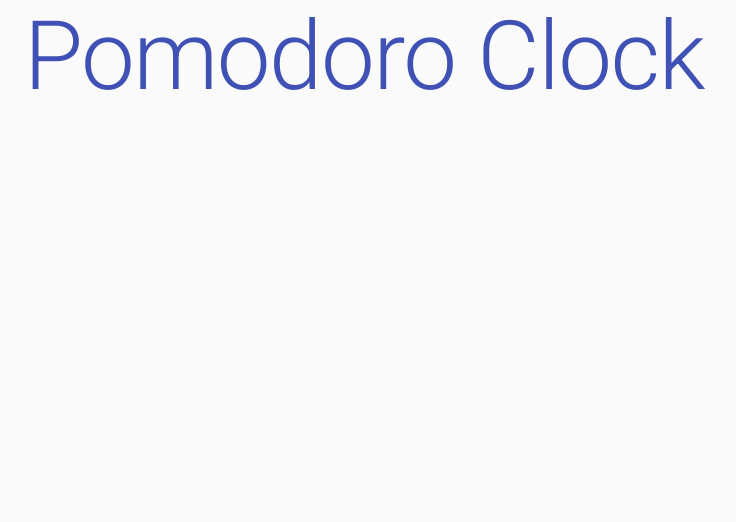
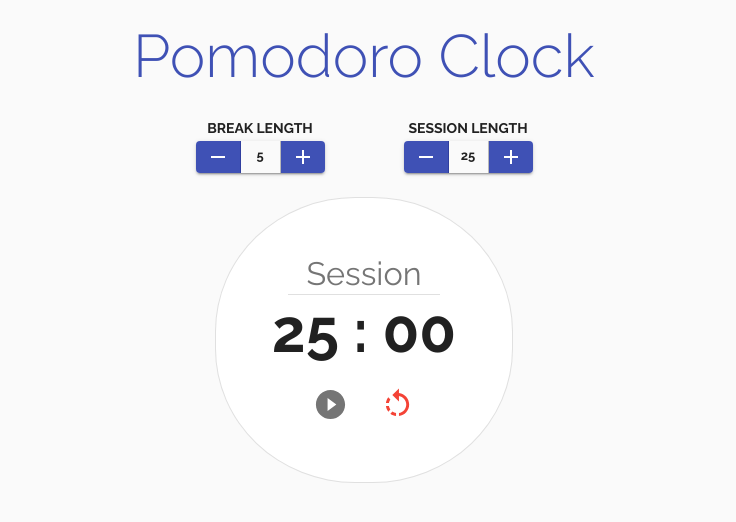
Before and after one commit to jeremy-ebinum/fcc-pomodoro-clock, a React app: page / in a window 1280 px wide. Shown: the top 522 px of the page, without its empty margins (276-1012 px from the left). Built offline with nearby package versions, Linux system fonts and the light colour scheme.

Commit message:
ui: add interface prototype

```diff
--- a/src/components/App/App.jsx
+++ b/src/components/App/App.jsx
@@ -1,14 +1,147 @@
 import React from "react";
+import { makeStyles } from "@material-ui/core/styles";
+import grey from "@material-ui/core/colors/grey";
+import Box from "@material-ui/core/Box";
 import Grid from "@material-ui/core/Grid";
+import Divider from "@material-ui/core/Divider";
+import Card from "@material-ui/core/Card";
+import CardContent from "@material-ui/core/CardContent";
+import CardActions from "@material-ui/core/CardActions";
+import AddIcon from "@material-ui/icons/Add";
+import RemoveIcon from "@material-ui/icons/Remove";
+import PlayCircleFilledIcon from "@material-ui/icons/PlayCircleFilled";
+import RotateLeftIcon from "@material-ui/icons/RotateLeft";
+import IconButton from "@material-ui/core/IconButton";
+import Button from "@material-ui/core/Button";
+import ButtonGroup from "@material-ui/core/ButtonGroup";
 import Typography from "@material-ui/core/Typography";
 
+const useStyles = makeStyles((theme) => ({
+  wrapper: {
+    margin: theme.spacing(0),
+    width: "100%",
+    flexGrow: 1,
+  },
+  disabledButton: { "&:disabled": { color: grey[900] } },
+  timer: {
+    borderRadius: "47%",
+    padding: theme.spacing(2),
+  },
+  content: { padding: theme.spacing(5) },
+  controls: {
+    display: "flex",
+    justifyContent: "center",
+    alignItems: "center",
+  },
+}));
+
 const App = () => {
+  const classes = useStyles();
+
   return (
-    <Grid container direction="column" justify="center" alignItems="center">
-      <Grid item xs={12}>
-        <Typography variant="h1" align="center" color="primary">
+    <Grid
+      className={classes.wrapper}
+      container
+      direction="column"
+      justify="center"
+      alignContent="center"
+      alignItems="center"
+      spacing={3}
+    >
+      <Grid item>
+        <Typography variant="h2" component="h1" align="center" color="primary">
           Pomodoro Clock
         </Typography>
+      </Grid>
+
+      <Grid container spacing={1} justify="center" item>
+        <Grid
+          container
+          direction="column"
+          justify="center"
+          alignItems="center"
+          item
+          xs={12}
+          sm={4}
+          md={2}
+        >
+          <Typography variant="button" align="center">
+            <Box fontWeight="bold">Break Length</Box>
+          </Typography>
+          <ButtonGroup variant="contained" color="primary" size="small">
+            <Button>
+              <RemoveIcon />
+            </Button>
+
+            <Button className={classes.disabledButton} variant="text" disabled>
+              <Box fontWeight="bold">5</Box>
+            </Button>
+
+            <Button>
+              <AddIcon />
+            </Button>
+          </ButtonGroup>
+        </Grid>
+
+        <Grid
+          container
+          direction="column"
+          justify="center"
+          alignItems="center"
+          item
+          xs={12}
+          sm={4}
+          md={2}
+        >
+          <Typography variant="button" align="center">
+            <Box fontWeight="bold">Session Length</Box>
+          </Typography>
+          <ButtonGroup variant="contained" size="small" color="primary">
+            <Button>
+              <RemoveIcon />
+            </Button>
+
+            <Button className={classes.disabledButton} variant="text" disabled>
+              <Box fontWeight="bold">25</Box>
+            </Button>
+
+            <Button>
+              <AddIcon />
+            </Button>
+          </ButtonGroup>
+        </Grid>
+      </Grid>
+
+      <Grid
+        container
+        direction="column"
+        justify="center"
+        alignItems="center"
+        item
+        xs={12}
+      >
+        <Card className={classes.timer} variant="outlined">
+          <CardContent className={classes.content}>
+            <Typography variant="h4" component="span" align="center">
+              <Box color="text.secondary">Session</Box>
+            </Typography>
+
+            <Divider variant="middle" />
+
+            <Typography variant="h2" component="span" align="center">
+              <Box fontWeight="bold">25 : 00</Box>
+            </Typography>
+
+            <CardActions className={classes.controls}>
+              <IconButton aria-label="start/pause">
+                <PlayCircleFilledIcon color="action" fontSize="large" />
+              </IconButton>
+              <IconButton aria-label="reset">
+                <RotateLeftIcon color="error" fontSize="large" />
+              </IconButton>
+            </CardActions>
+          </CardContent>
+        </Card>
       </Grid>
     </Grid>
   );
--- /dev/null
+++ b/src/components/GlobalStyles/GlobalStyles.jsx
@@ -0,0 +1,49 @@
+import React from "react";
+import PropTypes from "prop-types";
+import { makeStyles } from "@material-ui/core/styles";
+
+const useStyles = makeStyles((theme) => ({
+  /* stylelint-disable-next-line */
+  "@global": {
+    html: {
+      WebkitFontSmoothing: "antialiased",
+      MozOsxFontSmoothing: "grayscale",
+      margin: 0,
+      padding: 0,
+      boxSizing: "border-box",
+    },
+    "*, *::before, *::after": {
+      boxSizing: "inherit",
+    },
+    "strong, b": {
+      fontWeight: "bolder",
+    },
+    body: {
+      color: theme.palette.text.primary,
+      ...theme.typography.body2,
+      backgroundColor: theme.palette.background.default,
+      "@media print": {
+        backgroundColor: theme.palette.common.white,
+      },
+      "&::backdrop": {
+        backgroundColor: theme.palette.background.default,
+      },
+    },
+  },
+}));
+
+const GlobalStyles = ({ children }) => {
+  useStyles();
+
+  return <>{children}</>;
+};
+
+GlobalStyles.propTypes = {
+  children: PropTypes.node,
+};
+
+GlobalStyles.defaultProps = {
+  children: null,
+};
+
+export default GlobalStyles;
--- a/src/index.js
+++ b/src/index.js
@@ -5,12 +5,29 @@ import {
   responsiveFontSizes,
   ThemeProvider,
 } from "@material-ui/core/styles";
-import CssBaseline from "@material-ui/core/CssBaseline";
 
 import "./styles/main.scss";
+import CustomCssBaseline from "./components/GlobalStyles/GlobalStyles";
 import App from "./components/App/App";
 
-let theme = createMuiTheme();
+let theme = createMuiTheme({
+  palette: {
+    background: {},
+  },
+  typography: {
+    fontFamily: [
+      "Raleway",
+      "-apple-system",
+      "BlinkMacSystemFont",
+      '"Segoe UI"',
+      "Roboto",
+      "Helvetica",
+      '"Helvetica Neue"',
+      "Arial",
+      "sans-serif",
+    ].join(","),
+  },
+});
 theme = responsiveFontSizes(theme);
 
 // Freecodecamp Test Script
@@ -18,7 +35,7 @@ localStorage.setItem("project_selector", "pomodoro-clock");
 
 ReactDOM.render(
   <ThemeProvider theme={theme}>
-    <CssBaseline />
+    <CustomCssBaseline />
     <App />
   </ThemeProvider>,
   document.getElementById("root")
--- a/src/styles/main.scss
+++ b/src/styles/main.scss
@@ -1,4 +1,4 @@
-@import url("https://fonts.googleapis.com/css2?family=Roboto:wght@300;400;500;700&display=swap");
+@import url("https://fonts.googleapis.com/css2?family=Raleway:wght@300;400;500;700&display=swap");
 
 @import "partials/variables";
 @import "partials/mixins";
--- a/webpack.config.js
+++ b/webpack.config.js
@@ -87,7 +87,7 @@ const config = (env, argv) => {
       hotOnly: false,
       transportMode: "ws",
       injectHot: true,
-      open: true,
+      open: "Firefox",
       headers: {
         "Access-Control-Allow-Origin": "*",
         "Access-Control-Allow-Methods":
```
